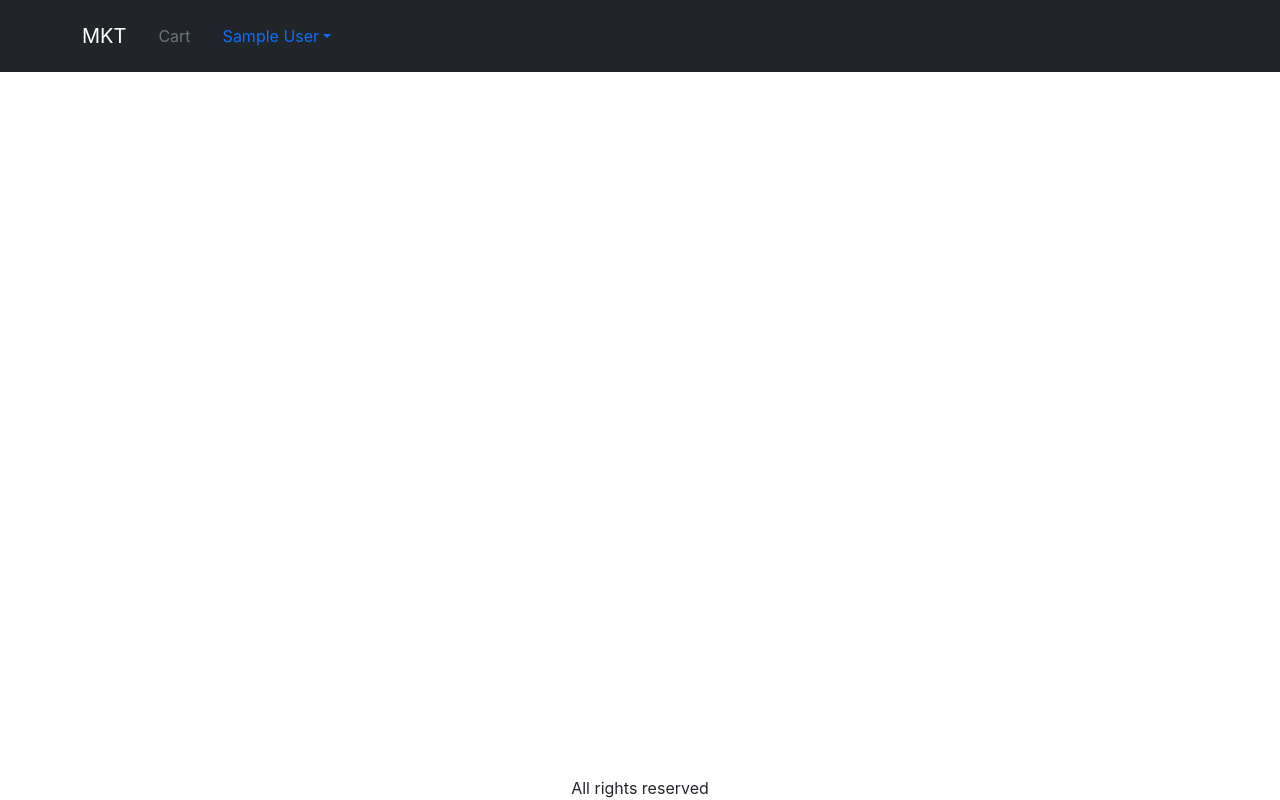
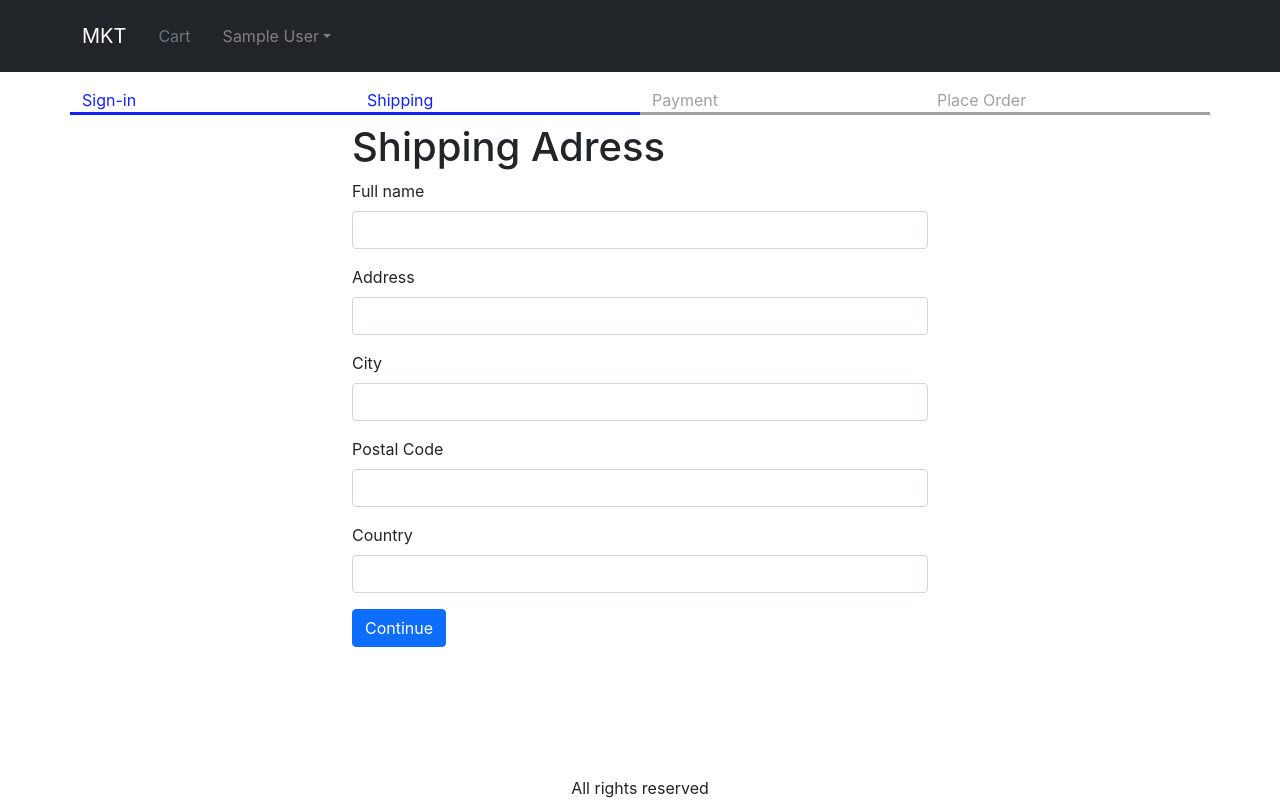
Before and after one commit to cazitax/mtkNe, a React (Create React App) app in the folder frontend/: page /shipping in a window 1280 px wide. Built offline with nearby package versions, Linux system fonts and the light colour scheme; sample sign-in values are in the browser's storage; the HTML template or start-up script is replaced by a standard one.

Commit message:
shippingAddress

```diff
--- a/frontend/src/App.js
+++ b/frontend/src/App.js
@@ -15,12 +15,14 @@
 import { useContext } from "react";
 import { Store } from "./Store";
 import CartScreen from "./Screens/Cartscreen";
+import ShippingAddressScreen from "./Screens/ShippingAddressScreen";
 function App() {
   const { state, dispatch: ctxDispatch } = useContext(Store);
   const { cart, userInfo } = state;
   const signoutHandler = () => {
     ctxDispatch({ type: "USER_SIGNOUT" });
     localStorage.removeItem("userInfo");
+    localStorage.removeItem("shippingAddress");
   };
   return (
     <BrowserRouter>
@@ -60,7 +62,7 @@
                     </Link>
                   </NavDropdown>
                 ) : (
-                  <Link className="nav-link" to="/signin">
+                  <Link className="nav-link  text-secondary" to="/signin">
                     {" "}
                     Sing In
                   </Link>
@@ -75,6 +77,7 @@
               <Route path="/product/:slug" element={<ProductScreen />} />
               <Route path="/cart" element={<CartScreen />} />
               <Route path="/signin" element={<SigninScreen />} />
+              <Route path="/shipping" element={<ShippingAddressScreen />} />
               <Route path="/" element={<Homescreen />} />
             </Routes>
           </Container>
--- /dev/null
+++ b/frontend/src/Components/CheckoutSteps.js
@@ -0,0 +1,16 @@
+import React from "react";
+import Col from "react-bootstrap/esm/Col";
+import Row from "react-bootstrap/esm/Row";
+
+const CheckoutSteps = (props) => {
+  return (
+    <Row className="checkout-steps">
+      <Col className={props.step1 ? "active" : ""}>Sign-in</Col>
+      <Col className={props.step2 ? "active" : ""}>Shipping</Col>
+      <Col className={props.step3 ? "active" : ""}>Payment</Col>
+      <Col className={props.step4 ? "active" : ""}>Place Order</Col>
+    </Row>
+  );
+};
+
+export default CheckoutSteps;
--- /dev/null
+++ b/frontend/src/Screens/ShippingAddressScreen.js
@@ -0,0 +1,117 @@
+import React, { useEffect, useState } from "react";
+import { useContext } from "react";
+import Button from "react-bootstrap/esm/Button";
+import Form from "react-bootstrap/Form";
+import { Helmet } from "react-helmet-async";
+import { useNavigate } from "react-router-dom";
+import CheckoutSteps from "../Components/CheckoutSteps";
+import { Store } from "../Store";
+
+const ShippingAddressScreen = () => {
+  const navigate = useNavigate();
+  const { state, dispatch: ctxDispatch } = useContext(Store);
+  const {
+    userInfo,
+    cart: { shippingAddress },
+  } = state;
+  const [fullName, setFullName] = useState(shippingAddress.fullName || "");
+  const [address, setAddress] = useState(shippingAddress.address || "");
+  const [city, setCity] = useState(shippingAddress.city || "");
+  const [postalCode, setPostalCode] = useState(
+    shippingAddress.postalCode || ""
+  );
+  const [country, setCountry] = useState(shippingAddress.country || "");
+  useEffect(() => {
+    if (!userInfo) {
+      navigate("/signin?redirect=/shipping");
+    }
+  }, [userInfo, navigate]);
+
+  const submitHandler = (e) => {
+    e.preventDefault();
+    ctxDispatch({
+      type: "SAVE_SHIPPING_ADDRESS",
+      payload: {
+        fullName,
+        address,
+        city,
+        postalCode,
+        country,
+      },
+    });
+    localStorage.setItem(
+      "shippingAddress",
+      JSON.stringify({ fullName, address, city, postalCode, country })
+    );
+    navigate("/payment");
+  };
+
+  return (
+    <div>
+      <Helmet>
+        <title>Shipping Adress</title>
+      </Helmet>
+      <CheckoutSteps step1 step2></CheckoutSteps>
+
+      <div className="container small-container">
+        <h1 className="my-2">Shipping Adress</h1>
+        <Form onSubmit={submitHandler}>
+          {/* fullname */}
+          <Form.Group className="mb-3" controlId="fullName">
+            <Form.Label>Full name</Form.Label>
+            <Form.Control
+              value={fullName}
+              onChange={(e) => setFullName(e.target.value)}
+              required
+            ></Form.Control>
+          </Form.Group>
+          {/* address */}
+          <Form.Group className="mb-3" controlId="address">
+            <Form.Label>Address</Form.Label>
+            <Form.Control
+              value={address}
+              onChange={(e) => setAddress(e.target.value)}
+              required
+            ></Form.Control>
+          </Form.Group>
+          {/* city */}
+          <Form.Group className="mb-3" controlId="city">
+            <Form.Label>City</Form.Label>
+            <Form.Control
+              value={city}
+              onChange={(e) => setCity(e.target.value)}
+              required
+            ></Form.Control>
+          </Form.Group>
+          {/* postal code */}
+          <Form.Group className="mb-3" controlId="postalCode">
+            <Form.Label>Postal Code</Form.Label>
+            <Form.Control
+              value={postalCode}
+              onChange={(e) => setPostalCode(e.target.value)}
+              required
+            ></Form.Control>
+          </Form.Group>
+          {/* country */}
+          <Form.Group className="mb-3" controlId="country">
+            <Form.Label>Country</Form.Label>
+            <Form.Control
+              value={country}
+              onChange={(e) => setCountry(e.target.value)}
+              required
+            ></Form.Control>
+          </Form.Group>
+
+          <div className="mb-3">
+            <Button variant="primary" type="submit">
+              {" "}
+              Continue
+            </Button>
+          </div>
+        </Form>
+      </div>
+    </div>
+  );
+};
+
+export default ShippingAddressScreen;
--- a/frontend/src/Store.js
+++ b/frontend/src/Store.js
@@ -8,6 +8,9 @@
     : null,
 
   cart: {
+    shippingAddress: localStorage.getItem("shippingAddress")
+      ? JSON.parse(localStorage.getItem("shippingAddress"))
+      : {},
     cartItems: localStorage.getItem("cartItems")
       ? JSON.parse(localStorage.getItem("cartItems"))
       : [],
@@ -42,7 +45,16 @@
       return { ...state, userInfo: action.payload };
 
     case "USER_SIGNOUT":
-      return { ...state, userInfo: null };
+      return {
+        ...state,
+        userInfo: null,
+        cart: { cartItems: [], shippingAddress: {} },
+      };
+    case "SAVE_SHIPPING_ADDRESS":
+      return {
+        ...state,
+        cart: { ...state.cart, shippingAddress: action.payload },
+      };
     default:
       return state;
   }
--- a/frontend/src/index.css
+++ b/frontend/src/index.css
@@ -17,6 +17,10 @@
   display: flex;
   flex-wrap: wrap;
   justify-content: center;
+}
+#basic-nav-dropdown {
+  text-decoration: none;
+  color: grey;
 }
 
 .product {
@@ -48,3 +52,12 @@
 .small-container {
   max-width: 600px;
 }
+
+.checkout-steps > div {
+  border-bottom: 0.2rem solid #a0a0a0;
+  color: #a0a0a0;
+}
+.checkout-steps > div.active {
+  border-bottom: 0.2rem solid #1122ff;
+  color: #1122ff;
+}
```
